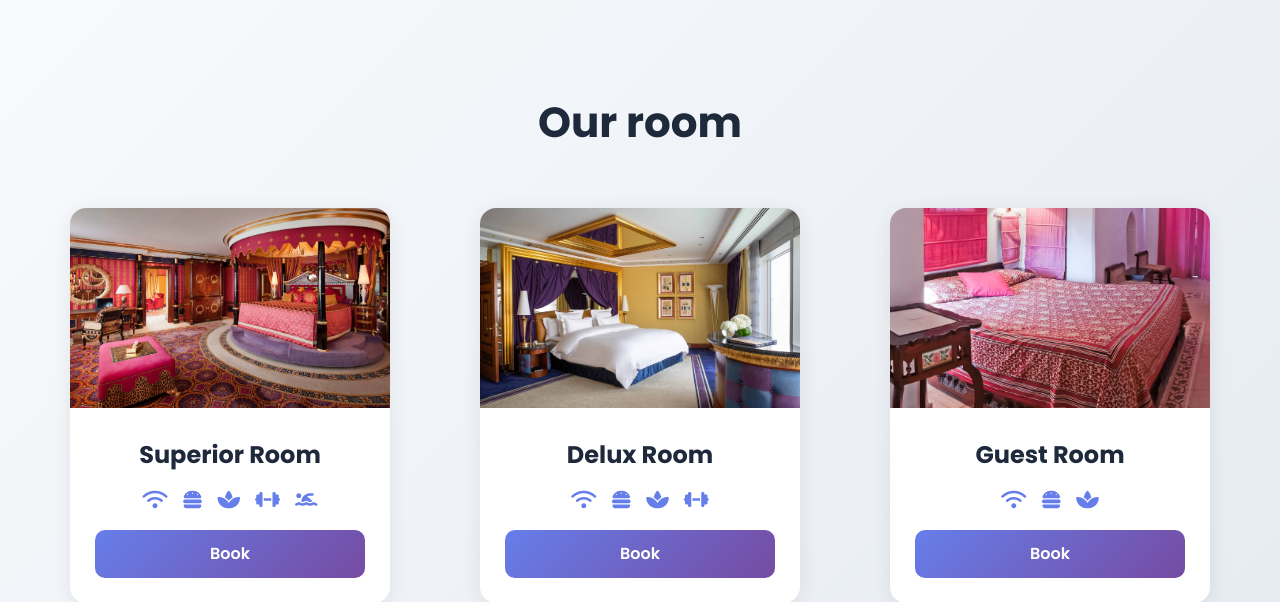
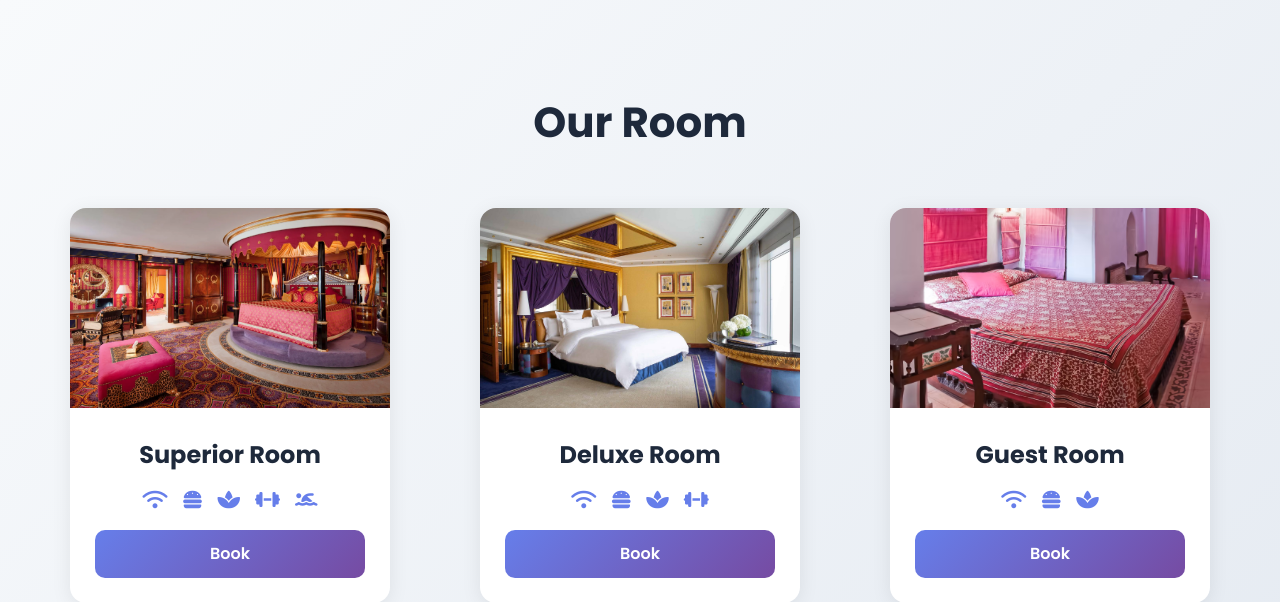
Before and after one commit to loksprog/InnTrack-Hotel, a PHP site: page /hotelmanage_system/home.php in a window 1280 px wide. Shown: the part 802-1404 px from the top of the page. Run offline with PHP 8.4, Linux system fonts and the light colour scheme; a user stored in the database is signed in.

Commit message:
fix: fix typographical errors

```diff
--- a/home.php
+++ b/home.php
@@ -78,12 +78,12 @@ if($usermail == true){
       <div id="guestdetailpanel">
         <form action="" method="POST" class="guestdetailpanelform">
             <div class="head">
-                <h3>RESERVATION</h3>
+                <h3>Reservation</h3>
                 <i class="fa-solid fa-circle-xmark" onclick="closebox()"></i>
             </div>
             <div class="middle">
                 <div class="guestinfo">
-                    <h4>Guest information</h4>
+                    <h4>Guest Information</h4>
                     <input type="text" name="Name" placeholder="Enter Full name">
                     <input type="email" name="Email" placeholder="Enter Email">
 
@@ -106,13 +106,13 @@ if($usermail == true){
                 <div class="line"></div>
 
                 <div class="reservationinfo">
-                    <h4>Reservation information</h4>
+                    <h4>Reservation Information</h4>
                     <select name="RoomType" class="selectinput">
 						<option value selected >Type Of Room</option>
-                        <option value="Superior Room">SUPERIOR ROOM</option>
-                        <option value="Deluxe Room">DELUXE ROOM</option>
-						<option value="Guest House">GUEST HOUSE</option>
-						<option value="Single Room">SINGLE ROOM</option>
+                        <option value="Superior Room">Superior Room</option>
+                        <option value="Deluxe Room">Delux Room</option>
+						<option value="Guest House">Guest House</option>
+						<option value="Single Room">Single Room</option>
                     </select>
                     <select name="Bed" class="selectinput">
 						<option value selected >Bedding Type</option>
@@ -203,7 +203,7 @@ if($usermail == true){
   <section id="secondsection">
     <img src="./image/homeanimatebg.svg">
     <div class="ourroom">
-      <h1 class="head">Our room</h1>
+      <h1 class="head">Our Room</h1>
       <div class="roomselect">
         <div class="roombox">
           <div class="hotelphoto h1"></div>
@@ -222,7 +222,7 @@ if($usermail == true){
         <div class="roombox">
           <div class="hotelphoto h2"></div>
           <div class="roomdata">
-            <h2>Delux Room</h2>
+            <h2>Deluxe Room</h2>
             <div class="services">
               <i class="fa-solid fa-wifi"></i>
               <i class="fa-solid fa-burger"></i>
@@ -275,7 +275,7 @@ if($usermail == true){
         <h2>24/7 Gym</h2>
       </div>
       <div class="box">
-        <h2>Heli service</h2>
+        <h2>Heli Service</h2>
       </div>
     </div>
   </section>
```
